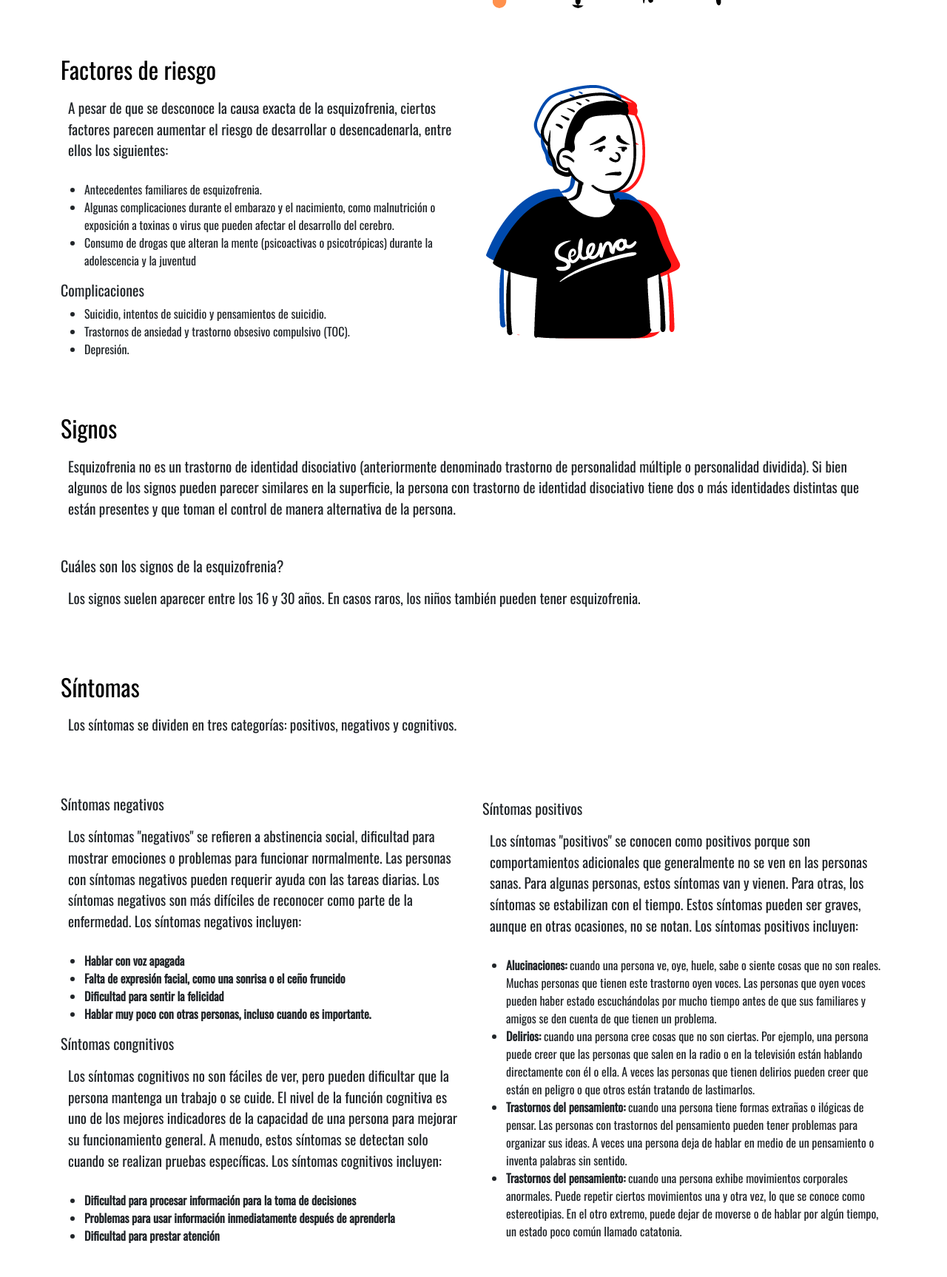
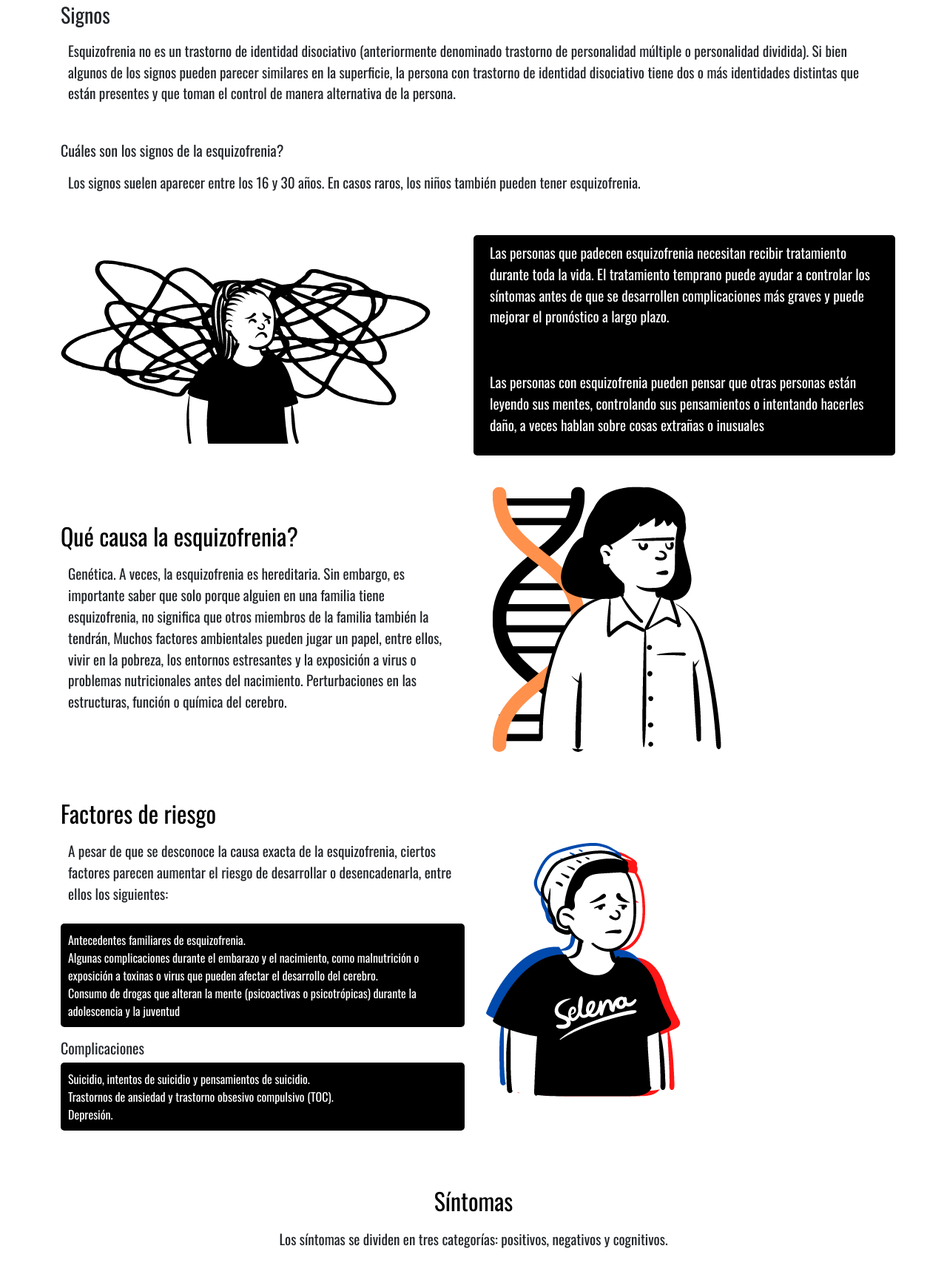
Before and after one commit to SantiMerino/Esquizofrenia, a plain HTML site: page Esquizofrenia/index.html in a window 1280 px wide. Shown: the part 1061-2788 px from the top of the page at 74% size. Before the commit the page ends 2765 px from the top, so only its background shows below. Drawn offline with nearby package versions, Linux system fonts and the light colour scheme.

Commit message:
illustrations and some text :8ball:

```diff
--- a/Esquizofrenia/assets/style.css
+++ b/Esquizofrenia/assets/style.css
@@ -15,9 +15,12 @@ body{
 }
 .nav-link{
     color: black;
-    padding: 20px, 10px !important;
+    padding: 10px, 10px !important;
     border-radius: 5px;
     padding-left: 5px !important;
+    margin-left: 10px;
+    transition: all;
+    transition-duration: 1.2s;
 }
 
 a{
@@ -49,10 +52,15 @@ p{
     font-size:larger;
 }
 
+#Sintomas{
+    text-align: center;
+}
+
 .parrafo-negro{
     color: white;
     background-color: black;
     height: fit-content;
+    border-radius: 5px;
 }
 
 .dos-columnas{
@@ -62,6 +70,7 @@ p{
 
 .li{
     font-size: 30px;
+    color:white;
 }
 
 .ul{
@@ -76,6 +85,13 @@ p{
 .row{
     margin-top: 30px;
     align-items: center;
+}
+
+ul{
+    background-color: black;
+    color: white;
+    padding: 10px;
+    border-radius: 5px;
 }
 
 @media only screen and (max-width: 600px) {
--- a/Esquizofrenia/index.html
+++ b/Esquizofrenia/index.html
@@ -22,6 +22,7 @@
             <div class="navbar-nav">
               <a class="nav-link active" aria-current="page" href="#esquizofrenia"> Que es?</a>
               <a class="nav-link active" href="#Causas">Causas</a>
+              <a class="nav-link active" href="#Signos">Causas</a>
               <a class="nav-link active" href="#Factores">Factores de riesgo</a>
               <a class="nav-link active" href="#Complicaciones">Complicaciones</a>
               <a class="nav-link active" href="#Sintomas">Síntomas</a>
@@ -32,10 +33,10 @@
         <div id="carouselExampleFade" class="carousel slide carousel-fade" data-bs-ride="carousel">
             <div class="carousel-inner">
               <div class="carousel-item active">
-                <img src="/assets/Diseño sin título.png" class="d-block w-100" alt="...">
+                <img src="/assets/how it actually looks.png" class="d-block w-100" alt="...">
               </div>
               <div class="carousel-item">
-                <img src="/assets/Diseño sin título (1).png" class="d-block w-100" alt="...">
+                <img src="/assets/how it looks.png" class="d-block w-100" alt="...">
               </div>
             </div>
             <button class="carousel-control-prev" type="button" data-bs-target="#carouselExampleFade" data-bs-slide="prev">
@@ -55,9 +56,18 @@
           <p> La esquizofrenia es un trastorno mental grave por el cual las personas interpretan la realidad de manera anormal. La esquizofrenia puede provocar una combinación de alucinaciones, delirios y trastornos graves en el pensamiento y el comportamiento, que afecta el funcionamiento diario y puede ser incapacitante.</p>
         </div>
       </div>
+            <div class="row" id="Signos">
+        <div class="col">
+          <h3>Signos</h1>
+          <p>Esquizofrenia no es un trastorno de identidad disociativo (anteriormente denominado trastorno de personalidad múltiple o personalidad dividida). Si bien algunos de los signos pueden parecer similares en la superficie, la persona con trastorno de identidad disociativo tiene dos o más identidades distintas que están presentes y que toman el control de manera alternativa de la persona.</p><br>
+
+          <h5>Cuáles son los signos de la esquizofrenia?</h5>
+          <p>Los signos suelen aparecer entre los 16 y 30 años. En casos raros, los niños también pueden tener esquizofrenia.</p>
+        </div>
+      </div>
       <div class="row dos-columnas">
         <div class="col">
-          <img src="/assets/Diseño sin título (2).png" id= "source"alt="">
+          <img src="/assets/struggle.png" id= "source"alt="">
         </div>
         <div class="col parrafo-negro">
           <p>Las personas que padecen esquizofrenia necesitan recibir tratamiento durante toda la vida. El tratamiento temprano puede ayudar a controlar los síntomas antes de que se desarrollen complicaciones más graves y puede mejorar el pronóstico a largo plazo.</p><br>
@@ -83,7 +93,8 @@
             <li>Algunas complicaciones durante el embarazo y el nacimiento, como malnutrición o exposición a toxinas o virus que pueden afectar el desarrollo del cerebro.</li>
             <li>Consumo de drogas que alteran la mente (psicoactivas o psicotrópicas) durante la adolescencia y la juventud</li>
           </ul>
-          <h5 id="Complicaciones">Complicaciones</h5>
+            <h5 id="Complicaciones">Complicaciones</h5>
+          </b>
           <ul>
             <li>Suicidio, intentos de suicidio y pensamientos de suicidio.</li>
             <li>Trastornos de ansiedad y trastorno obsesivo compulsivo (TOC).</li>
@@ -94,21 +105,12 @@
             <img src="/assets/depress.png" alt="">
         </div>
       </div>
-
-      <div class="row" id="Signos">
-        <div class="col">
-          <h1>Signos</h1>
-          <p>Esquizofrenia no es un trastorno de identidad disociativo (anteriormente denominado trastorno de personalidad múltiple o personalidad dividida). Si bien algunos de los signos pueden parecer similares en la superficie, la persona con trastorno de identidad disociativo tiene dos o más identidades distintas que están presentes y que toman el control de manera alternativa de la persona.</p><br>
-
-          <h5>Cuáles son los signos de la esquizofrenia?</h5>
-          <p>Los signos suelen aparecer entre los 16 y 30 años. En casos raros, los niños también pueden tener esquizofrenia.</p>
-        </div>
-      </div>
-
       <div class="row" id="Sintomas">
         <div class="col">
-          <h1>Síntomas</h1>
-          <p>Los síntomas se dividen en tres categorías: positivos, negativos y cognitivos.</p><br>
+
+            <h1>Síntomas</h1>
+            <p>Los síntomas se dividen en tres categorías: positivos, negativos y cognitivos.</p><br>
+          </b>
         </div>
       </div>
 
@@ -117,7 +119,7 @@
           <h5>Síntomas negativos</h5>
           <p>Los síntomas "negativos" se refieren a abstinencia social, dificultad para mostrar emociones o problemas para funcionar normalmente. Las personas con síntomas negativos pueden requerir ayuda con las tareas diarias. Los síntomas negativos son más difíciles de reconocer como parte de la enfermedad. Los síntomas negativos incluyen:</p>
           <ul>
-            <b>
+
               <li>Hablar con voz apagada</li>
               <li>Falta de expresión facial, como una sonrisa o el ceño fruncido</li>
               <li>Dificultad para sentir la felicidad</li>
@@ -127,7 +129,7 @@
           <h5>Síntomas congnitivos</h5>
           <p>Los síntomas cognitivos no son fáciles de ver, pero pueden dificultar que la persona mantenga un trabajo o se cuide. El nivel de la función cognitiva es uno de los mejores indicadores de la capacidad de una persona para mejorar su funcionamiento general. A menudo, estos síntomas se detectan solo cuando se realizan pruebas específicas. Los síntomas cognitivos incluyen:</p>
           <ul>
-            <b>
+
               <li>Dificultad para procesar información para la toma de decisiones</li>
               <li>Problemas para usar información inmediatamente después de aprenderla</li>
               <li>Dificultad para prestar atención</li>
@@ -138,10 +140,10 @@
           <h5>Síntomas positivos</h5>
           <p>Los síntomas "positivos" se conocen como positivos porque son comportamientos adicionales que generalmente no se ven en las personas sanas. Para algunas personas, estos síntomas van y vienen. Para otras, los síntomas se estabilizan con el tiempo. Estos síntomas pueden ser graves, aunque en otras ocasiones, no se notan. Los síntomas positivos incluyen:</p>
           <ul>
-            <li><b>Alucinaciones:</b> cuando una persona ve, oye, huele, sabe o siente cosas que no son reales. Muchas personas que tienen este trastorno oyen voces. Las personas que oyen voces pueden haber estado escuchándolas por mucho tiempo antes de que sus familiares y amigos se den cuenta de que tienen un problema.</li>
-            <li> <b>Delirios:</b>  cuando una persona cree cosas que no son ciertas. Por ejemplo, una persona puede creer que las personas que salen en la radio o en la televisión están hablando directamente con él o ella. A veces las personas que tienen delirios pueden creer que están en peligro o que otros están tratando de lastimarlos.</li>
-            <li><b>Trastornos del pensamiento:</b> cuando una persona tiene formas extrañas o ilógicas de pensar. Las personas con trastornos del pensamiento pueden tener problemas para organizar sus ideas. A veces una persona deja de hablar en medio de un pensamiento o inventa palabras sin sentido.</li>
-            <li><b>Trastornos del pensamiento:</b> cuando una persona exhibe movimientos corporales anormales. Puede repetir ciertos movimientos una y otra vez, lo que se conoce como estereotipias. En el otro extremo, puede dejar de moverse o de hablar por algún tiempo, un estado poco común llamado catatonia.</li>
+            <li>Alucinaciones:</b> cuando una persona ve, oye, huele, sabe o siente cosas que no son reales. Muchas personas que tienen este trastorno oyen voces. Las personas que oyen voces pueden haber estado escuchándolas por mucho tiempo antes de que sus familiares y amigos se den cuenta de que tienen un problema.</li>
+            <li> Delirios:</b>  cuando una persona cree cosas que no son ciertas. Por ejemplo, una persona puede creer que las personas que salen en la radio o en la televisión están hablando directamente con él o ella. A veces las personas que tienen delirios pueden creer que están en peligro o que otros están tratando de lastimarlos.</li>
+            <li>Trastornos del pensamiento:</b> cuando una persona tiene formas extrañas o ilógicas de pensar. Las personas con trastornos del pensamiento pueden tener problemas para organizar sus ideas. A veces una persona deja de hablar en medio de un pensamiento o inventa palabras sin sentido.</li>
+            <li>Trastornos del pensamiento:</b> cuando una persona exhibe movimientos corporales anormales. Puede repetir ciertos movimientos una y otra vez, lo que se conoce como estereotipias. En el otro extremo, puede dejar de moverse o de hablar por algún tiempo, un estado poco común llamado catatonia.</li>
           </ul>
         </div>
       </div>
```
Also changed, not shown: Esquizofrenia/assets/hard.png (added), Esquizofrenia/assets/sad.png (added), Esquizofrenia/assets/talktive.png (added).
